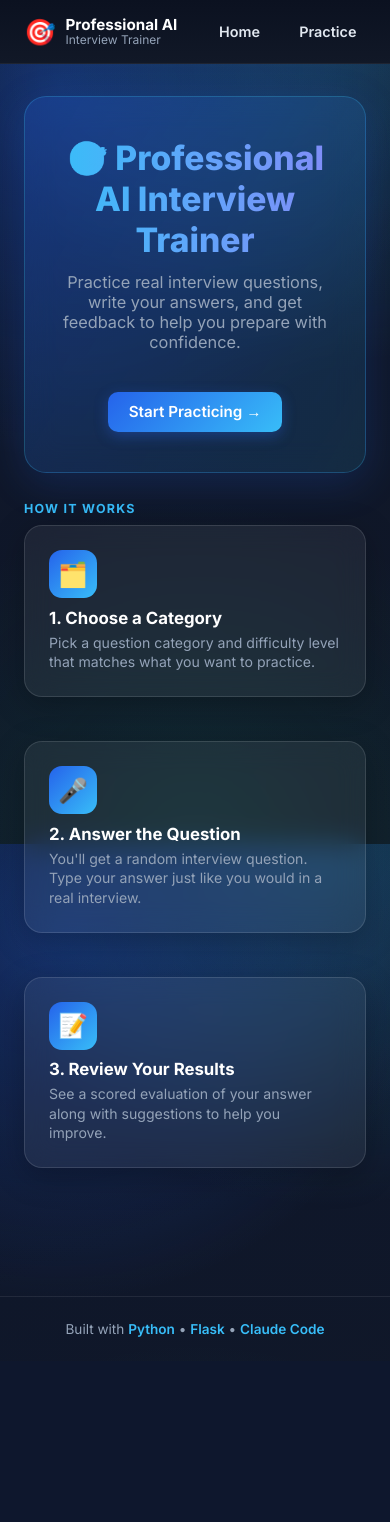
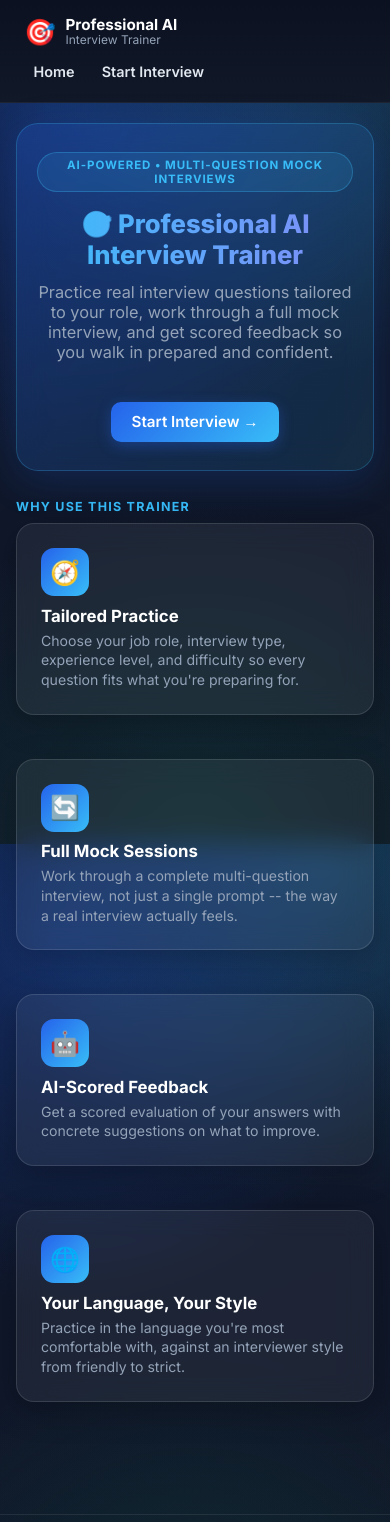
Before and after one commit to malik-wasiq/Professional-AI-Interview-Trainer, a Flask app: page / in a window 390 px wide. Shown: the top 1522 px of the page. Before the commit the page ends 1337 px from the top, so only its background shows below. Run offline with Flask 3, Linux system fonts and the light colour scheme.

Commit message:
Polish frontend UI/UX across all pages
Home: real feature-highlight cards (Tailored Practice, Full Mock
Sessions, AI-Scored Feedback, Your Language/Style) replacing the
generic "how it works" steps, a hero badge, and a unified "Start
Interview" CTA (nav, home, setup) instead of mismatched "Start
Practicing" / "Generate Question" wording.

Setup: paired fields into a responsive two-column grid (single column
under 640px), added a field hint, error list marked role="alert".

Interview: added a progress bar + "Question N of Total / X% complete"
computed from the existing interview session state (no backend
change), plus a live character counter on the answer textarea.

Results: replaced the plain score list with labeled score bars and an
"Interview Complete" banner; fallback notice marked role="status".

Also added: a skip-to-content link, visible :focus-visible outlines on
links/buttons, prefers-reduced-motion handling for the new fade-in-up
entrance animation, and mobile breakpoints for the navbar and hero.

Pure HTML/CSS/vanilla JS -- no new libraries, no changes to app.py,
ai_evaluator.py, or the OpenRouter integration. Verified: full 5-
question flow (progress bar 0/20/.../80% correct, score bars match
fallback scores), empty-answer error still rejected with role="alert",
no old call-center branding remains, clean server log, no network
calls made (no API key set).

Co-Authored-By: Claude Sonnet 5 <noreply@anthropic.com>
Claude-Session: https://claude.ai/code/session_01LDR76Yo3v92pYmDKRjZjUg

```diff
--- a/static/script.js
+++ b/static/script.js
@@ -13,4 +13,15 @@ document.addEventListener("DOMContentLoaded", function () {
             answer.focus();
         }
     });
+
+    // Live character count, purely cosmetic -- doesn't affect validation.
+    var answer = document.getElementById("answer");
+    var count = document.getElementById("answer-count");
+    if (answer && count) {
+        var updateCount = function () {
+            count.textContent = answer.value.length;
+        };
+        answer.addEventListener("input", updateCount);
+        updateCount();
+    }
 });
--- a/static/style.css
+++ b/static/style.css
@@ -30,6 +30,40 @@ html, body {
 h1, h2, h3, h4, h5, h6 { color: #F8FAFC; font-weight: 700; }
 p, li, label { color: var(--text-light); }
 a { color: var(--accent); }
+
+/* Keyboard-focus visibility for every interactive element (mouse clicks
+   don't get the ring -- :focus-visible only fires for keyboard/AT focus). */
+a:focus-visible, button:focus-visible, .btn:focus-visible {
+    outline: 2px solid var(--accent);
+    outline-offset: 2px;
+    border-radius: 6px;
+}
+
+.skip-link {
+    position: absolute;
+    left: -999px;
+    top: 0;
+    background: var(--primary);
+    color: #fff;
+    padding: 0.6rem 1rem;
+    border-radius: 0 0 8px 0;
+    z-index: 100;
+    text-decoration: none;
+}
+.skip-link:focus { left: 0; }
+
+/* ---------- Entrance animation ---------- */
+@keyframes fade-in-up {
+    from { opacity: 0; transform: translateY(12px); }
+    to { opacity: 1; transform: translateY(0); }
+}
+.fade-in-up {
+    animation: fade-in-up 0.5s ease both;
+}
+@media (prefers-reduced-motion: reduce) {
+    .fade-in-up { animation: none; }
+    .btn, .card, .navbar-links a { transition: none !important; }
+}
 
 /* ---------- Layout ---------- */
 .page-content {
@@ -68,6 +102,11 @@ a { color: var(--accent); }
     transition: background 0.2s ease;
 }
 .navbar-links a:hover { background: rgba(56, 189, 248, 0.12); }
+
+@media (max-width: 480px) {
+    .navbar { flex-direction: column; align-items: flex-start; gap: 0.6rem; }
+    .navbar-links { gap: 0.5rem; }
+}
 
 /* ---------- Cards ---------- */
 .card {
@@ -113,6 +152,24 @@ a { color: var(--accent); }
     color: var(--text-muted);
     max-width: 700px;
     margin: 0 auto 1.5rem auto;
+}
+.hero-badge {
+    display: inline-block;
+    font-size: 0.72rem;
+    letter-spacing: 0.08em;
+    font-weight: 700;
+    color: var(--accent);
+    background: rgba(56, 189, 248, 0.12);
+    border: 1px solid rgba(56, 189, 248, 0.3);
+    border-radius: 999px;
+    padding: 0.3rem 0.9rem;
+    margin-bottom: 1rem;
+}
+
+@media (max-width: 640px) {
+    .hero-title { font-size: 1.6rem; }
+    .hero-card { padding: 1.75rem 1.25rem; }
+    .page-content { padding: 1.25rem 1rem 2rem 1rem; }
 }
 
 /* ---------- Page header ---------- */
--- a/templates/base.html
+++ b/templates/base.html
@@ -7,9 +7,11 @@
     <link rel="stylesheet" href="{{ url_for('static', filename='style.css') }}">
 </head>
 <body>
-    <nav class="navbar">
+    <a href="#main-content" class="skip-link">Skip to main content</a>
+
+    <nav class="navbar" aria-label="Main navigation">
         <a href="{{ url_for('index') }}" class="navbar-brand">
-            <span class="brand-icon">🎯</span>
+            <span class="brand-icon" aria-hidden="true">🎯</span>
             <span class="brand-text">
                 <span class="brand-name">Professional AI</span>
                 <span class="brand-tag">Interview Trainer</span>
@@ -17,11 +19,11 @@
         </a>
         <div class="navbar-links">
             <a href="{{ url_for('index') }}">Home</a>
-            <a href="{{ url_for('setup') }}">Practice</a>
+            <a href="{{ url_for('setup') }}">Start Interview</a>
         </div>
     </nav>
 
-    <main class="page-content">
+    <main class="page-content" id="main-content">
         {% block content %}{% endblock %}
     </main>
 
--- a/templates/index.html
+++ b/templates/index.html
@@ -3,39 +3,49 @@
 {% block title %}Home • Professional AI Interview Trainer{% endblock %}
 
 {% block content %}
-<div class="hero-card">
+<div class="hero-card fade-in-up">
+    <span class="hero-badge">AI-POWERED • MULTI-QUESTION MOCK INTERVIEWS</span>
     <div class="hero-title">🎯 Professional AI Interview Trainer</div>
     <div class="hero-subtitle">
-        Practice real interview questions, write your answers, and get feedback
-        to help you prepare with confidence.
+        Practice real interview questions tailored to your role, work through a
+        full mock interview, and get scored feedback so you walk in prepared
+        and confident.
     </div>
-    <a href="{{ url_for('setup') }}" class="btn btn-primary">Start Practicing →</a>
+    <a href="{{ url_for('setup') }}" class="btn btn-primary">Start Interview →</a>
 </div>
 
-<div class="section-label">HOW IT WORKS</div>
+<div class="section-label">WHY USE THIS TRAINER</div>
 <div class="card-grid">
-    <div class="card">
-        <div class="feature-card-icon">🗂️</div>
-        <div class="feature-card-title">1. Choose a Category</div>
+    <div class="card fade-in-up" style="animation-delay: 0.05s;">
+        <div class="feature-card-icon" aria-hidden="true">🧭</div>
+        <div class="feature-card-title">Tailored Practice</div>
         <div class="feature-card-desc">
-            Pick a question category and difficulty level that matches what
-            you want to practice.
+            Choose your job role, interview type, experience level, and
+            difficulty so every question fits what you're preparing for.
         </div>
     </div>
-    <div class="card">
-        <div class="feature-card-icon">🎤</div>
-        <div class="feature-card-title">2. Answer the Question</div>
+    <div class="card fade-in-up" style="animation-delay: 0.1s;">
+        <div class="feature-card-icon" aria-hidden="true">🔄</div>
+        <div class="feature-card-title">Full Mock Sessions</div>
         <div class="feature-card-desc">
-            You'll get a random interview question. Type your answer just
-            like you would in a real interview.
+            Work through a complete multi-question interview, not just a
+            single prompt -- the way a real interview actually feels.
         </div>
     </div>
-    <div class="card">
-        <div class="feature-card-icon">📝</div>
-        <div class="feature-card-title">3. Review Your Results</div>
+    <div class="card fade-in-up" style="animation-delay: 0.15s;">
+        <div class="feature-card-icon" aria-hidden="true">🤖</div>
+        <div class="feature-card-title">AI-Scored Feedback</div>
         <div class="feature-card-desc">
-            See a scored evaluation of your answer along with suggestions to
-            help you improve.
+            Get a scored evaluation of your answers with concrete
+            suggestions on what to improve.
+        </div>
+    </div>
+    <div class="card fade-in-up" style="animation-delay: 0.2s;">
+        <div class="feature-card-icon" aria-hidden="true">🌐</div>
+        <div class="feature-card-title">Your Language, Your Style</div>
+        <div class="feature-card-desc">
+            Practice in the language you're most comfortable with, against
+            an interviewer style from friendly to strict.
         </div>
     </div>
 </div>
```
Also changed, not shown: other parts of static/style.css (+79 -0 lines), templates/interview.html (+17 -5 lines), templates/interview_setup.html (+24 -8 lines), templates/results.html (+16 -12 lines).
